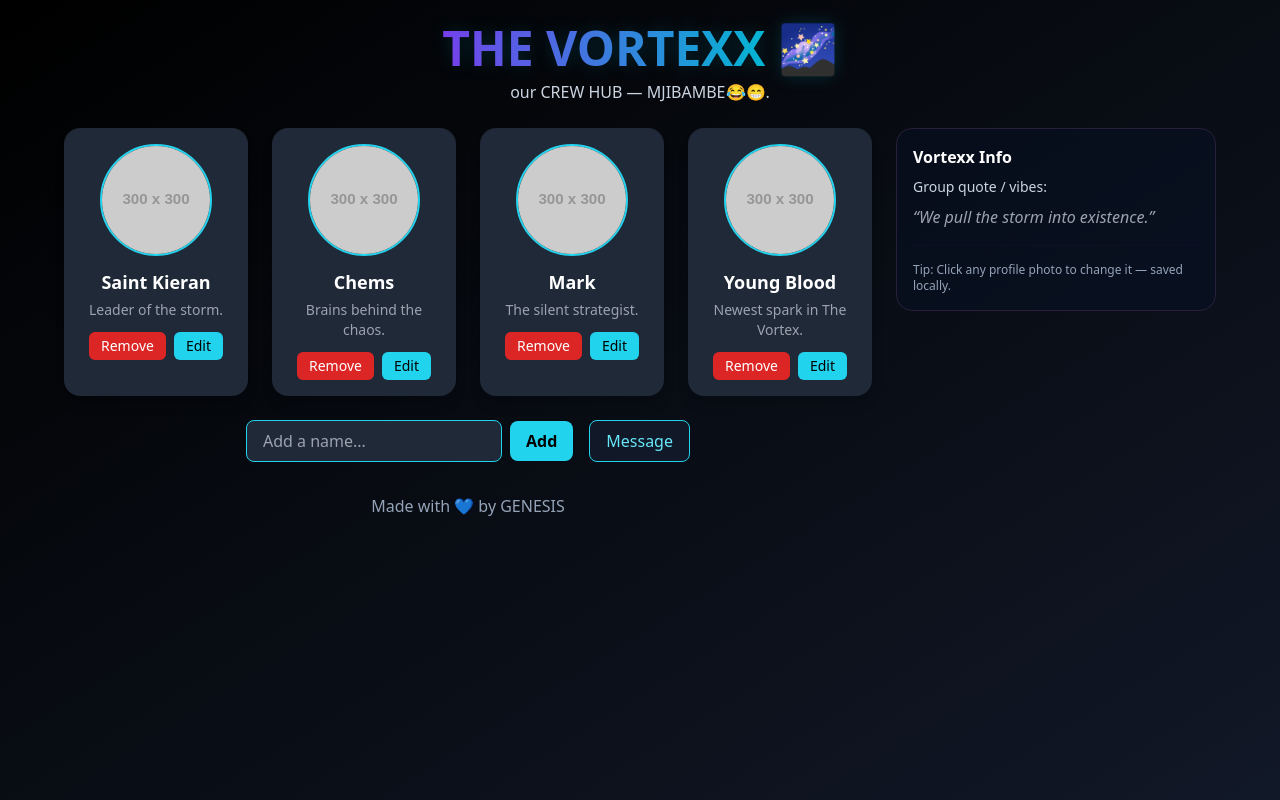
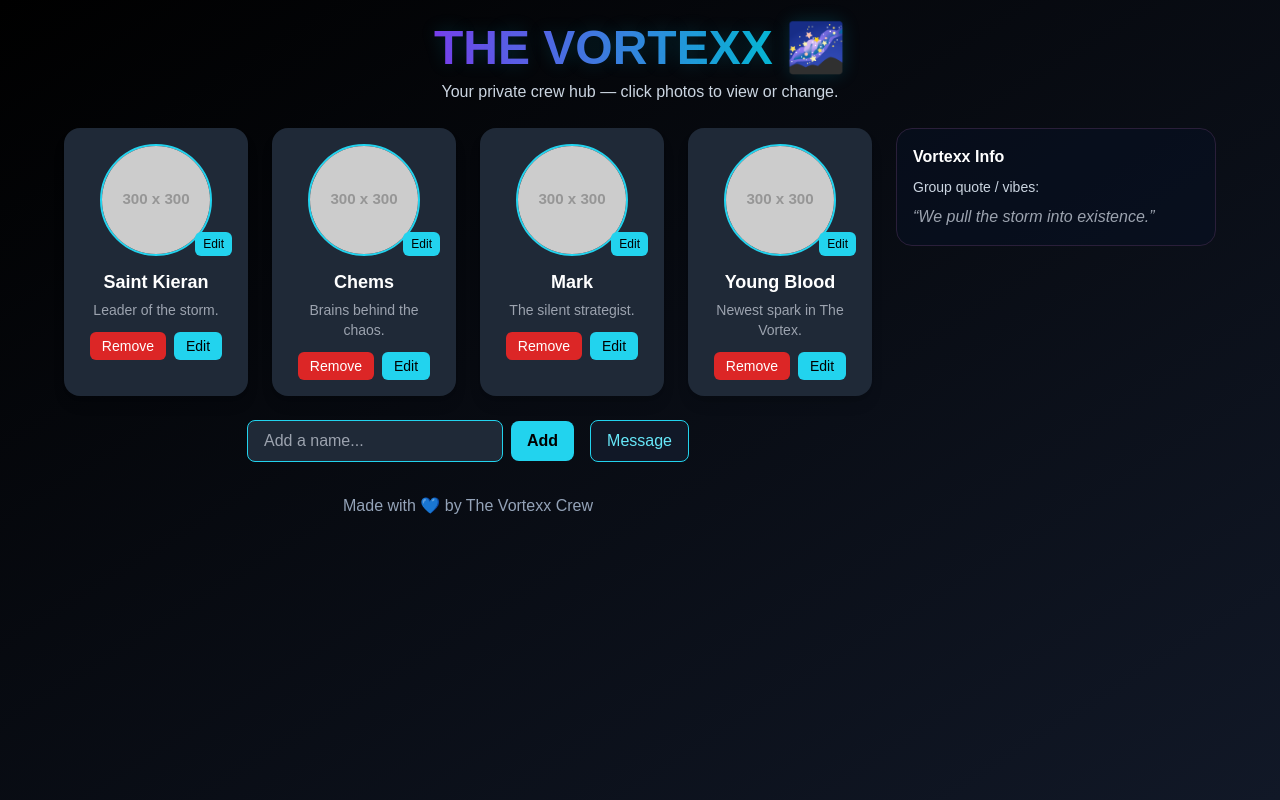
Before and after one commit to kira509/THE-VORTEXX, a React (Vite) app: page / in a window 1280 px wide. Built offline with nearby package versions, Linux system fonts and the light colour scheme.

Commit message:
Update App.jsx

```diff
--- a/src/App.jsx
+++ b/src/App.jsx
@@ -22,20 +22,18 @@ function loadFromStorage(key, fallback) {
 }
 
 export default function App() {
-  // load persisted data or defaults
   const [members, setMembers] = useState(() => loadFromStorage(STORAGE_KEYS.MEMBERS, defaultMembers));
   const [messages, setMessages] = useState(() => loadFromStorage(STORAGE_KEYS.MESSAGES, []));
   const [newName, setNewName] = useState("");
-  const [selected, setSelected] = useState(null); // index of member being edited in modal
+  const [selected, setSelected] = useState(null);
   const [editData, setEditData] = useState({ name: "", photo: "", bio: "" });
   const [chatOpen, setChatOpen] = useState(false);
   const [chatSender, setChatSender] = useState(() => (members[0] ? members[0].name : ""));
   const [chatText, setChatText] = useState("");
+  const [viewPhoto, setViewPhoto] = useState(null); // ← for viewing large photo
 
-  // persist when members/messages change
   useEffect(() => {
     localStorage.setItem(STORAGE_KEYS.MEMBERS, JSON.stringify(members));
-    // keep chat sender valid if names changed
     if (!members.find((m) => m.name === chatSender) && members[0]) setChatSender(members[0].name);
   }, [members]);
 
@@ -43,7 +41,6 @@ export default function App() {
     localStorage.setItem(STORAGE_KEYS.MESSAGES, JSON.stringify(messages));
   }, [messages]);
 
-  // members actions
   const addMember = () => {
     if (!newName.trim()) return;
     const nm = { name: newName.trim(), photo: "https://via.placeholder.com/300", bio: "A new force joins The Vortex." };
@@ -55,7 +52,6 @@ export default function App() {
   const removeMember = (index) => {
     const updated = members.filter((_, i) => i !== index);
     setMembers(updated.length ? updated : [{ name: "Placeholder", photo: "https://via.placeholder.com/300", bio: "Awaiting new energy." }]);
-    // also remove messages from removed name (optional) - keep messages but if sender not found show as Unknown
   };
 
   const openModal = (member, index) => {
@@ -71,11 +67,8 @@ export default function App() {
     setSelected(null);
   };
 
-  const cancelEdit = () => {
-    setSelected(null);
-  };
+  const cancelEdit = () => setSelected(null);
 
-  // image upload directly from grid (IG style)
   const handlePhotoUpload = (e, index) => {
     e.stopPropagation();
     const file = e.target.files?.[0];
@@ -89,7 +82,6 @@ export default function App() {
     reader.readAsDataURL(file);
   };
 
-  // chat actions
   const sendMessage = () => {
     if (!chatText.trim()) return;
     const now = new Date().toISOString();
@@ -106,34 +98,42 @@ export default function App() {
   const formatTime = (iso) => {
     try {
       const d = new Date(iso);
-      return d.toLocaleString(); // includes date + time based on user's locale
+      return d.toLocaleString();
     } catch {
       return iso;
     }
   };
 
   return (
-    <div className="min-h-screen bg-gradient-to-br from-black to-gray-900 text-white p-6 font-sans relative">
-      {/* Page header */}
+    <div className="min-h-screen bg-gradient-to-br from-black to-gray-900 text-white p-6 relative">
       <header className="max-w-6xl mx-auto text-center mb-6">
         <h1 className="text-5xl font-extrabold mb-2" style={{ textShadow: "0 0 18px rgba(6,182,212,0.2)" }}>
           <span className="text-transparent bg-clip-text bg-gradient-to-r from-[#7c3aed] to-[#06b6d4]">THE VORTEXX</span> 🌌
         </h1>
-        <p className="text-slate-300"> our CREW HUB — MJIBAMBE😂😁. </p>
+        <p className="text-slate-300">Your private crew hub — click photos to view or change.</p>
       </header>
 
-      {/* Main content */}
       <main className="max-w-6xl mx-auto grid grid-cols-1 md:grid-cols-[1fr_320px] gap-6">
-        {/* center area: profiles + add */}
-        <section className="order-1 md:order-1">
+        {/* center area */}
+        <section>
           <div className="grid grid-cols-2 sm:grid-cols-4 gap-6 mb-6">
             {members.map((m, i) => (
               <div
                 key={i}
                 onClick={() => openModal(m, i)}
-                className="bg-gray-800 p-4 rounded-2xl text-center shadow-lg hover:shadow-cyan-400/30 hover:scale-105 transition cursor-pointer relative"
+                className="bg-gray-800 p-4 rounded-2xl text-center shadow-lg hover:shadow-cyan-400/30 hover:scale-105 transition cursor-pointer"
               >
-                <label className="block">
+                <div className="relative group">
+                  <img
+                    src={m.photo}
+                    alt={m.name}
+                    onClick={(e) => {
+                      e.stopPropagation();
+                      setViewPhoto(m.photo);
+                    }}
+                    className="w-28 h-28 rounded-full mx-auto mb-3 object-cover border-2 border-cyan-400 hover:opacity-90"
+                  />
+                  <label className="absolute bottom-0 right-0 bg-cyan-400 text-black text-xs px-2 py-1 rounded-md cursor-pointer">
                     <input
                       type="file"
                       accept="image/*"
@@ -141,12 +141,9 @@ export default function App() {
                       onClick={(e) => e.stopPropagation()}
                       onChange={(e) => handlePhotoUpload(e, i)}
                     />
-                  <img
-                    src={m.photo}
-                    alt={m.name}
-                    className="w-28 h-28 rounded-full mx-auto mb-3 object-cover border-2 border-cyan-400"
-                  />
+                    Edit
                   </label>
+                </div>
 
                 <h2 className="text-lg font-semibold">{m.name}</h2>
                 <p className="text-gray-400 text-sm mt-1 line-clamp-2">{m.bio}</p>
@@ -161,7 +158,6 @@ export default function App() {
                   >
                     Remove
                   </button>
-
                   <button
                     onClick={(e) => {
                       e.stopPropagation();
@@ -176,7 +172,6 @@ export default function App() {
             ))}
           </div>
 
-          {/* add new */}
           <div className="flex gap-2 items-center justify-center mb-8">
             <input
               value={newName}
@@ -187,8 +182,6 @@ export default function App() {
             <button onClick={addMember} className="px-4 py-2 bg-cyan-400 text-black rounded-lg font-semibold">
               Add
             </button>
-
-            {/* Open chat button */}
             <button
               onClick={() => setChatOpen(true)}
               className="px-4 py-2 ml-2 bg-[#111827] border border-cyan-400 rounded-lg text-cyan-300"
@@ -197,46 +190,33 @@ export default function App() {
             </button>
           </div>
 
-          <footer className="text-center text-slate-400"> Made with 💙 by GENESIS </footer>
+          <footer className="text-center text-slate-400">Made with 💙 by The Vortexx Crew</footer>
         </section>
 
-        {/* right area: (placeholder for other content) */}
-        <aside className="order-2 md:order-2">
+        <aside>
           <div className="bg-[#071025]/50 p-4 rounded-2xl border border-[#2a1f3a]">
             <h3 className="font-semibold mb-2">Vortexx Info</h3>
             <p className="text-sm text-slate-300">Group quote / vibes:</p>
             <p className="mt-2 text-gray-400 italic">“We pull the storm into existence.”</p>
-            <hr className="my-4 border-[#1a1230]/40" />
-            <div className="text-xs text-slate-400">Tip: Click any profile photo to change it — saved locally.</div>
           </div>
         </aside>
       </main>
 
-      {/* Left chat panel (appears when chatOpen true) */}
+      {/* Chat panel */}
       {chatOpen && (
-        <div
-          className="fixed inset-y-0 left-0 w-96 bg-gray-900/95 border-r border-cyan-400 z-50 p-4 overflow-auto"
-          role="dialog"
-        >
+        <div className="fixed inset-y-0 left-0 w-96 bg-gray-900/95 border-r border-cyan-400 z-50 p-4 overflow-auto">
           <div className="flex items-center justify-between mb-3">
             <h2 className="text-xl font-bold text-cyan-300">Vortexx Chat</h2>
             <div className="flex gap-2">
-              <button
-                onClick={clearChat}
-                className="px-3 py-1 bg-red-600 rounded-md text-sm hover:bg-red-700"
-              >
+              <button onClick={clearChat} className="px-3 py-1 bg-red-600 rounded-md text-sm hover:bg-red-700">
                 Clear
               </button>
-              <button
-                onClick={() => setChatOpen(false)}
-                className="px-3 py-1 bg-gray-700 rounded-md text-sm hover:bg-gray-600"
-              >
+              <button onClick={() => setChatOpen(false)} className="px-3 py-1 bg-gray-700 rounded-md text-sm hover:bg-gray-600">
                 Close
               </button>
             </div>
           </div>
 
-          {/* sender selector */}
           <div className="mb-3">
             <label className="block text-xs text-slate-400 mb-1">Send as</label>
             <select
@@ -252,7 +232,6 @@ export default function App() {
             </select>
           </div>
 
-          {/* message input */}
           <div className="mb-4">
             <textarea
               value={chatText}
@@ -262,15 +241,12 @@ export default function App() {
             />
             <div className="flex justify-between items-center mt-2">
               <div className="text-xs text-slate-400">{messages.length} messages</div>
-              <div className="flex gap-2">
               <button onClick={sendMessage} className="px-4 py-2 bg-cyan-400 text-black rounded-md">
                 Send
               </button>
             </div>
           </div>
-          </div>
 
-          {/* messages list (newest first) */}
           <div className="space-y-3">
             {messages.length === 0 ? (
               <div className="text-slate-500 text-sm">No messages yet — start the vibe.</div>
@@ -289,15 +265,32 @@ export default function App() {
         </div>
       )}
 
-      {/* Edit Modal */}
+      {/* View Photo Modal */}
+      {viewPhoto && (
+        <div
+          className="fixed inset-0 bg-black/90 flex justify-center items-center z-[60]"
+          onClick={() => setViewPhoto(null)}
+        >
+          <img
+            src={viewPhoto}
+            alt="Full view"
+            className="max-w-full max-h-[90vh] rounded-lg border-2 border-cyan-400 shadow-[0_0_25px_#00ffff]"
+          />
+          <button
+            onClick={() => setViewPhoto(null)}
+            className="absolute top-6 right-6 bg-gray-700 hover:bg-gray-600 text-white px-4 py-2 rounded-lg"
+          >
+            Close
+          </button>
+        </div>
+      )}
+
+      {/* Edit modal */}
       {selected !== null && (
-        <div className="fixed inset-0 bg-black/70 backdrop-blur-sm flex justify-center items-center z-60">
+        <div className="fixed inset-0 bg-black/70 backdrop-blur-sm flex justify-center items-center z-[70]">
           <div className="bg-gray-900 p-6 rounded-2xl border border-cyan-400 shadow-[0_0_25px_#00ffff] w-96 relative">
             <h2 className="text-2xl font-bold text-cyan-300 mb-4 text-center">Edit Member</h2>
-
-            <div className="mb-3">
-              <label className="block text-xs text-slate-400 mb-1">Photo (click to choose)</label>
-              <label className="block cursor-pointer">
+            <label className="block cursor-pointer mb-3">
               <input
                 type="file"
                 accept="image/*"
@@ -306,9 +299,7 @@ export default function App() {
                   const file = e.target.files?.[0];
                   if (!file) return;
                   const reader = new FileReader();
-                    reader.onloadend = () => {
-                      setEditData((d) => ({ ...d, photo: reader.result }));
-                    };
+                  reader.onloadend = () => setEditData((d) => ({ ...d, photo: reader.result }));
                   reader.readAsDataURL(file);
                 }}
               />
@@ -318,7 +309,6 @@ export default function App() {
                 className="w-28 h-28 rounded-full mx-auto mb-2 object-cover border-2 border-cyan-400"
               />
             </label>
-            </div>
 
             <input
               value={editData.name}
@@ -326,7 +316,6 @@ export default function App() {
               className="w-full mb-3 px-3 py-2 bg-gray-800 border border-cyan-400 rounded-lg text-white"
               placeholder="Name"
             />
-
             <textarea
               value={editData.bio}
               onChange={(e) => setEditData({ ...editData, bio: e.target.value })}
@@ -342,7 +331,10 @@ export default function App() {
               >
                 Save
               </button>
-              <button onClick={cancelEdit} className="px-4 py-2 bg-gray-700 rounded-lg hover:bg-gray-600">
+              <button
+                onClick={cancelEdit}
+                className="px-4 py-2 bg-gray-700 rounded-lg hover:bg-gray-600"
+              >
                 Cancel
               </button>
             </div>
```
Lines whose indentation alone changed are shown as unchanged.
